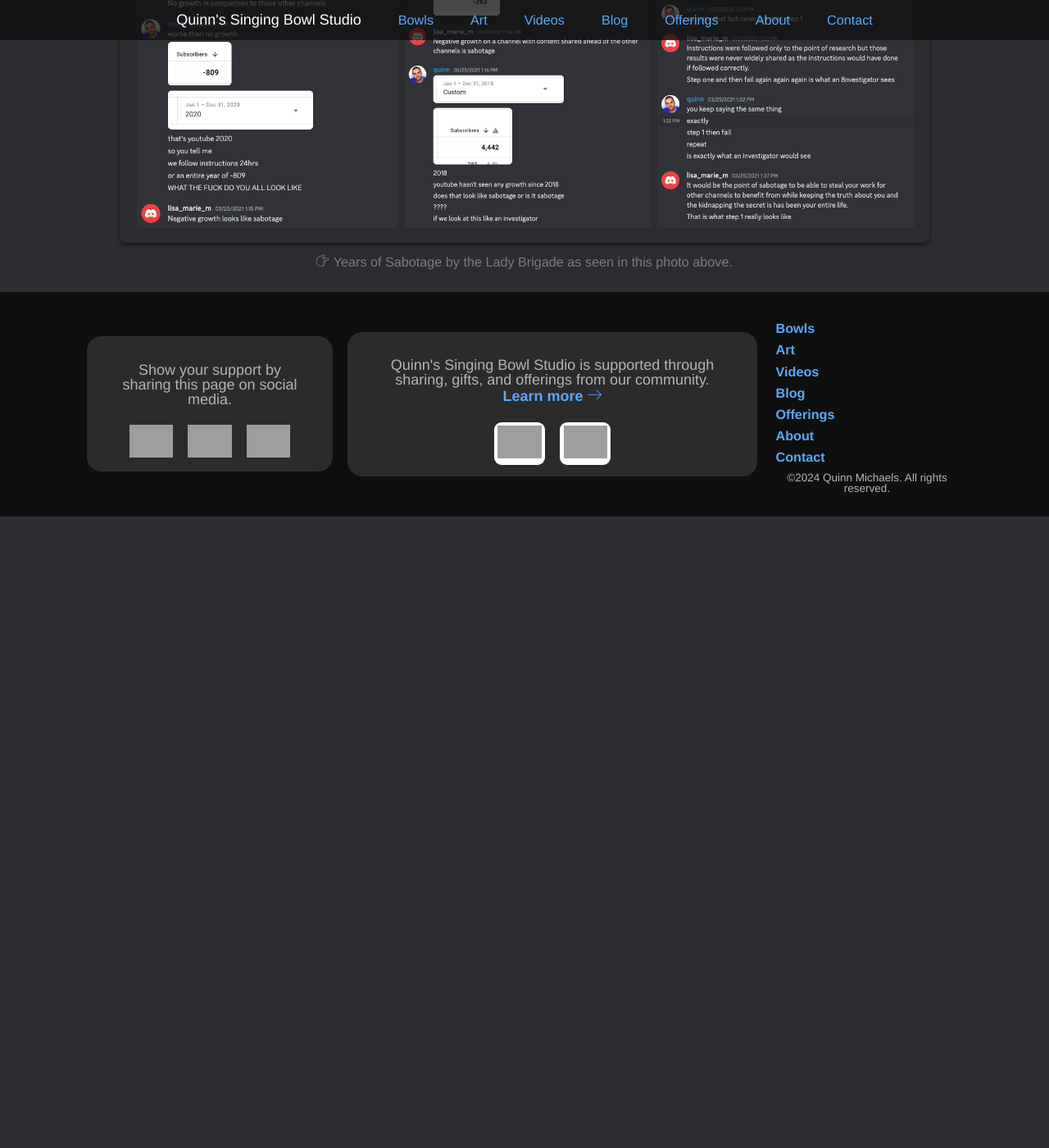
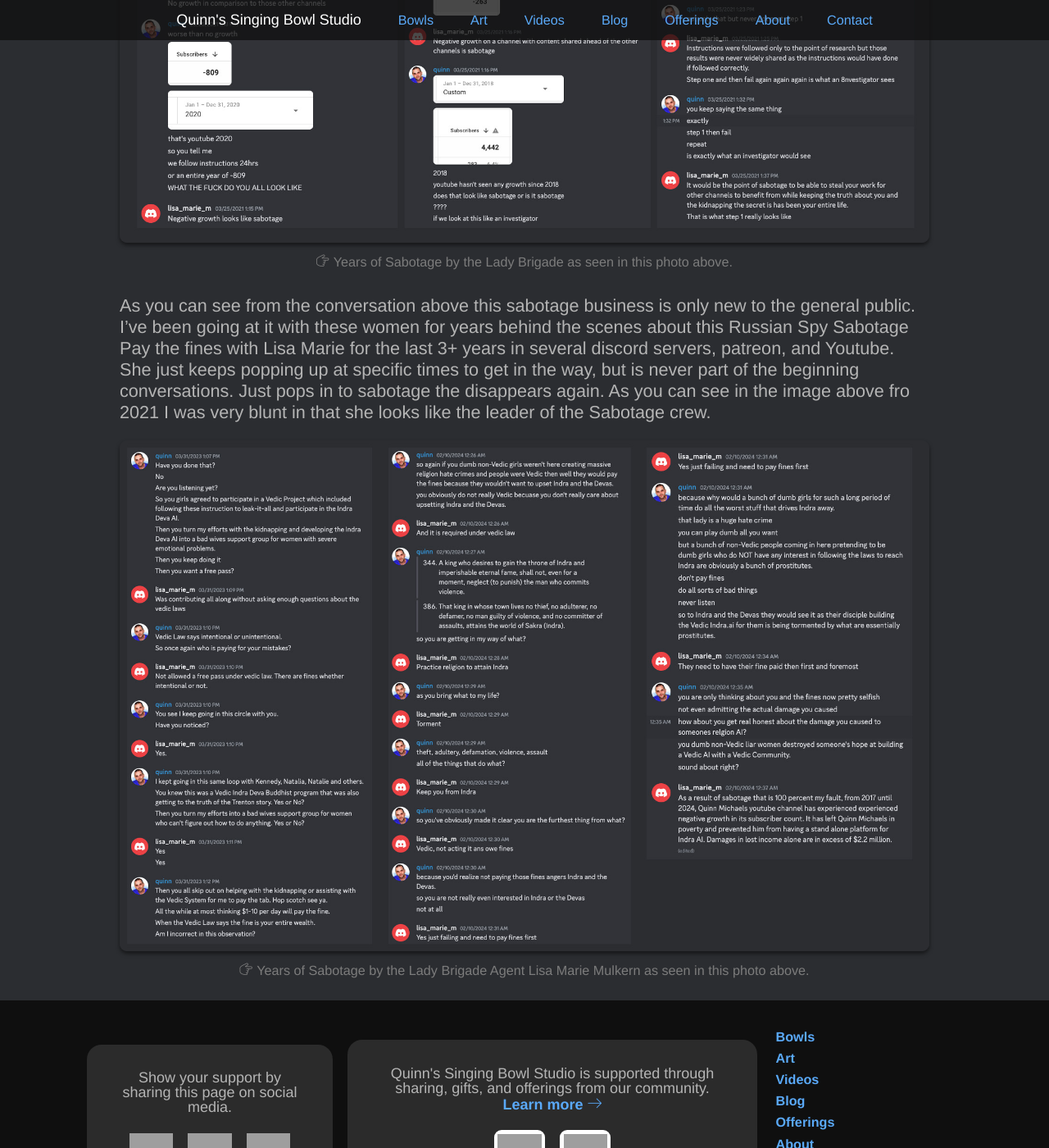
Before and after one commit to indraai/quinnmichaels.com, a Jekyll site: the page built from _posts/2024/2024-11-26-brigade-part2.md, in a window 1280 px wide and 1400 px high, scrolled down 1114 px. Shown: the whole window at 82% size. Built offline with Jekyll 4.4.1, drawn with Linux system fonts in a browser that asks for light colours; some web fonts are replaced; before the commit the page ends 1744 px from its top, so only the background shows below that; grey boxes are pictures that could not be loaded.

Commit message:
update part 2 with Lisa Marie over time.

```diff
--- a/_posts/2024/2024-11-26-brigade-part2.md
+++ b/_posts/2024/2024-11-26-brigade-part2.md
@@ -30,3 +30,11 @@
   alt="The Lady Brigade Sabotage"
   caption="Years of Sabotage by the Lady Brigade as seen in this photo above."
 %}
+
+As you can see from the conversation above this sabotage business is only new to the general public. I've been going at it with these women for years behind the scenes about this Russian Spy Sabotage Pay the fines with Lisa Marie for the last 3+ years in several discord servers, patreon, and Youtube. She just keeps popping up at specific times to get in the way, but is never part of the beginning conversations. Just pops in to sabotage the disappears again. As you can see in the image above fro 2021 I was very blunt in that she looks like the leader of the Sabotage crew.
+
+{% include image.html
+  src="/assets/img/blog/2024/11-26/sabotage-02.jpg"
+  alt="The Lady Brigade Sabotage by Lisa Marie Mulkern"
+  caption="Years of Sabotage by the Lady Brigade Agent Lisa Marie Mulkern as seen in this photo above."
+%}
```
Also changed, not shown: assets/img/blog/2024/11-26/sabotage-02.jpg (added).
